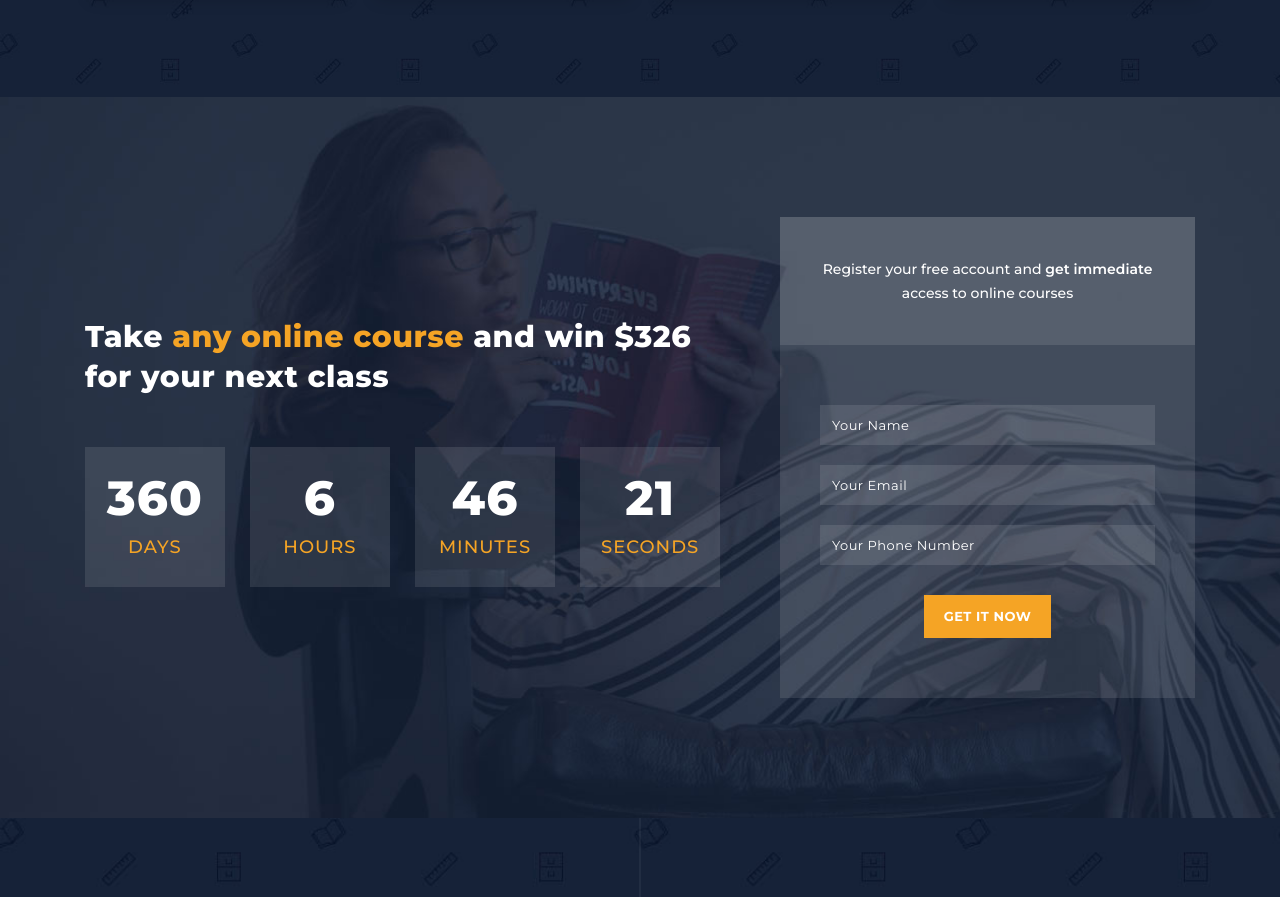
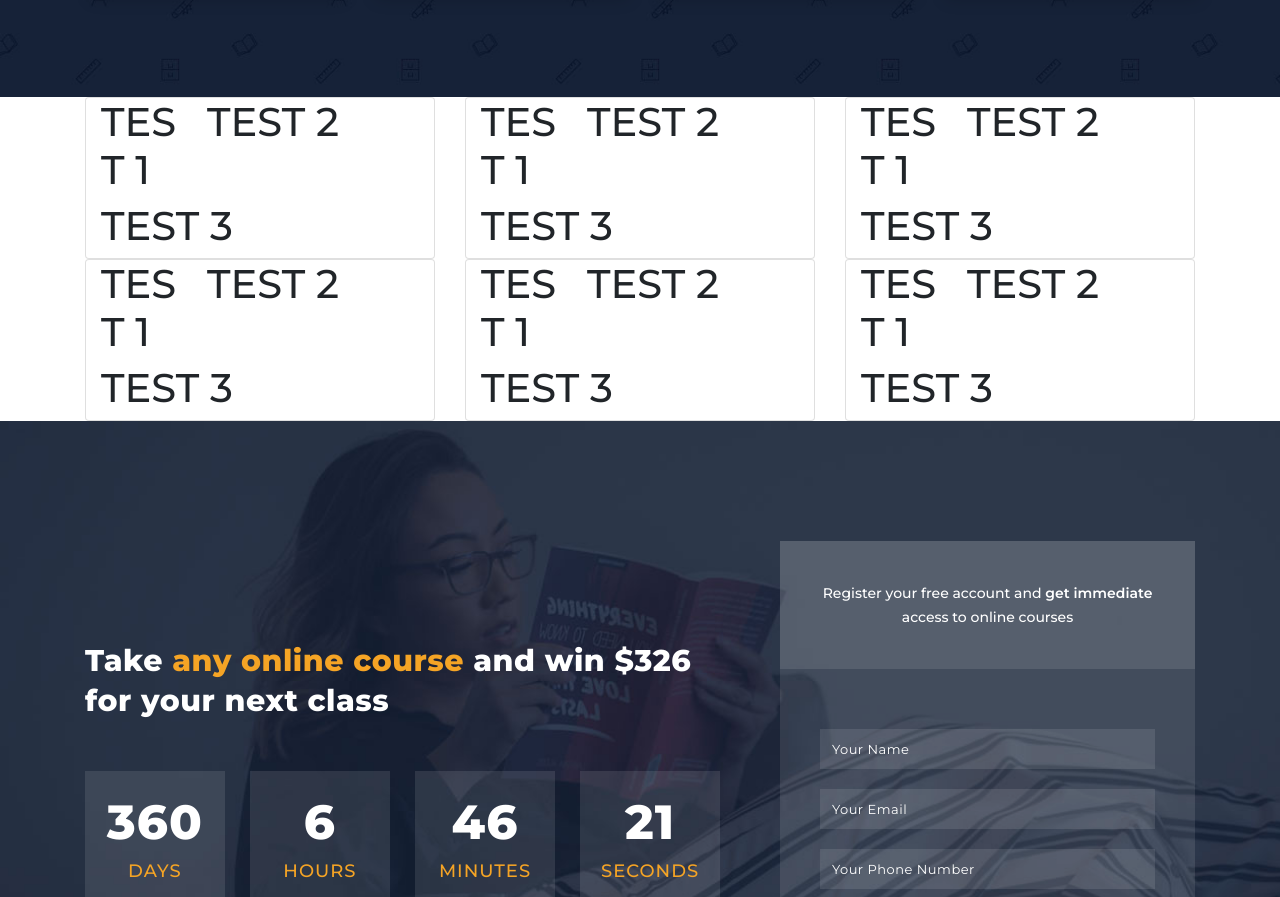
Before and after one commit to vibhanshujainiiitr/haqsedigital, a plain HTML site: page index.html in a window 1280 px wide. Shown: the part 1247-2144 px from the top of the page. Drawn offline with Linux system fonts and the light colour scheme.

Commit message:
Service section skeleton added

```diff
--- a/index.html
+++ b/index.html
@@ -264,6 +264,92 @@
       </div>
     </div>
   </section>
+
+  <section class="section">
+
+    <div class="container">
+
+      <div class="row">
+
+        <div class="col-lg-4">
+          <div class="services card">
+            <div class="column">
+              <div class="col-lg-12 row">
+                <div class="col-lg-4"><h1>TEST 1</h1></div>
+                <div class="col-lg-8"><h1>TEST 2</h1></div>
+              </div>
+              <div class="col-lg-12"><h1>TEST 3</h1></div>
+            </div>
+          </div>
+        </div>
+
+        <div class="col-lg-4">
+          <div class="services card">
+            <div class="column">
+              <div class="col-lg-12 row">
+                <div class="col-lg-4"><h1>TEST 1</h1></div>
+                <div class="col-lg-8"><h1>TEST 2</h1></div>
+              </div>
+              <div class="col-lg-12"><h1>TEST 3</h1></div>
+            </div>
+          </div>
+        </div>
+        <div class="col-lg-4">
+          <div class="services card">
+            <div class="column">
+              <div class="col-lg-12 row">
+                <div class="col-lg-4"><h1>TEST 1</h1></div>
+                <div class="col-lg-8"><h1>TEST 2</h1></div>
+              </div>
+              <div class="col-lg-12"><h1>TEST 3</h1></div>
+            </div>
+          </div>
+        </div>
+        <div class="col-lg-4">
+          <div class="services card">
+            <div class="column">
+              <div class="col-lg-12 row">
+                <div class="col-lg-4"><h1>TEST 1</h1></div>
+                <div class="col-lg-8"><h1>TEST 2</h1></div>
+              </div>
+              <div class="col-lg-12"><h1>TEST 3</h1></div>
+            </div>
+          </div>
+        </div>
+
+        <div class="col-lg-4">
+          <div class="services card">
+            <div class="column">
+              <div class="col-lg-12 row">
+                <div class="col-lg-4"><h1>TEST 1</h1></div>
+                <div class="col-lg-8"><h1>TEST 2</h1></div>
+              </div>
+              <div class="col-lg-12"><h1>TEST 3</h1></div>
+            </div>
+          </div>
+        </div>
+        <div class="col-lg-4">
+          <div class="services card">
+            <div class="column">
+              <div class="col-lg-12 row">
+                <div class="col-lg-4"><h1>TEST 1</h1></div>
+                <div class="col-lg-8"><h1>TEST 2</h1></div>
+              </div>
+              <div class="col-lg-12"><h1>TEST 3</h1></div>
+            </div>
+          </div>
+        </div>
+
+      </div>
+
+    </div>
+
+  </section>
+
+
+
+
+
 
   <section class="section coming-soon" data-section="section3">
     <div class="container">
```
